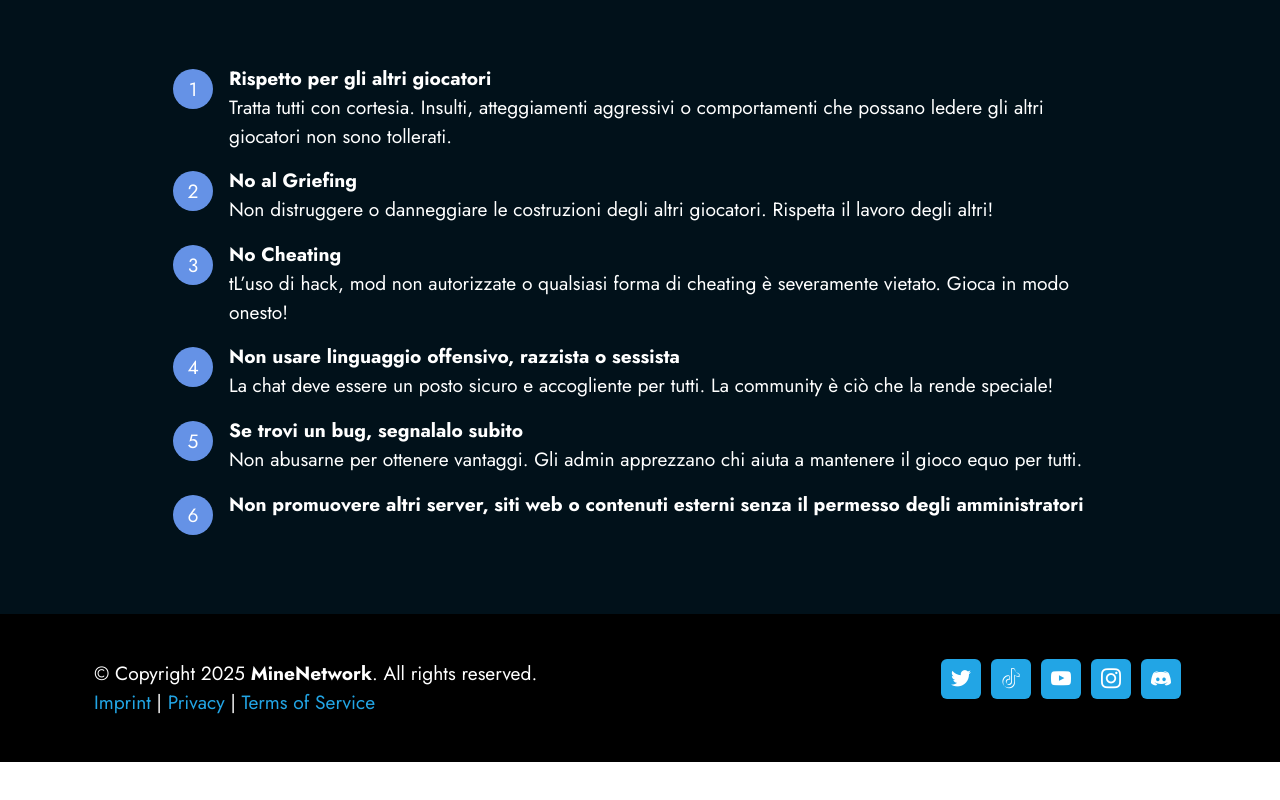
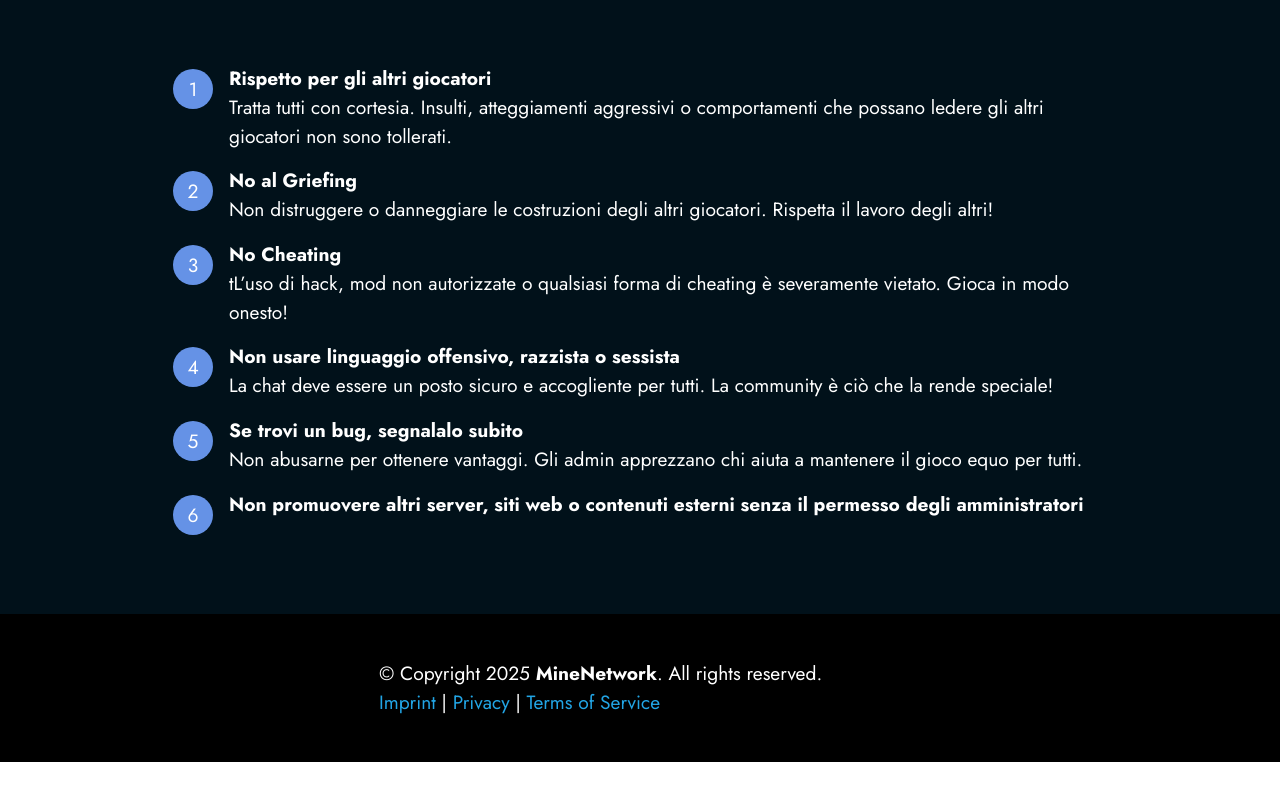
Before and after one commit to filyy5040/minenetworc, a plain HTML site: page rules.html in a window 1280 px wide. Shown: the part 876-1676 px from the top of the page. Drawn offline with Linux system fonts and the light colour scheme; files whose address does not match are found by name.

Commit message:
Update rules.html

```diff
--- a/rules.html
+++ b/rules.html
@@ -46,7 +46,7 @@
                         <img src="assets/images/512xnewhypixel.png" alt="" style="height: 3rem;">
                     </a>
                 </span>
-                <span class="navbar-caption-wrap"><a class="navbar-caption text-white display-7" href="#">Hypixel.net</a></span>
+                <span class="navbar-caption-wrap"><a class="navbar-caption text-white display-7" href="#">MineNetwork</a></span>
             </div>
             <button class="navbar-toggler" type="button" data-toggle="collapse" data-bs-toggle="collapse" data-target="#navbarSupportedContent" data-bs-target="#navbarSupportedContent" aria-controls="navbarNavAltMarkup" aria-expanded="false" aria-label="Toggle navigation">
                 <div class="hamburger">
@@ -57,12 +57,11 @@
                 </div>
             </button>
             <div class="collapse navbar-collapse" id="navbarSupportedContent">
-                <ul class="navbar-nav nav-dropdown" data-app-modern-menu="true"><li class="nav-item"><a class="nav-link link text-white text-primary display-4" href="index.html#features13-2">What is Hypixel</a></li>
-                    <li class="nav-item"><a class="nav-link link text-white text-primary display-4" href="index.html#features24-4">How to join</a></li><li class="nav-item"><a class="nav-link link text-white text-primary display-4" href="https://forum.hypixel.net" target="_blank">Forums</a></li>
-                    <li class="nav-item"><a class="nav-link link text-white text-primary display-4" href="rules.html">Rules</a>
+                <ul class="navbar-nav nav-dropdown" data-app-modern-menu="true"><li class="nav-item"><a class="nav-link link text-white text-primary display-4" href="index.html#features13-2">Cos'e MineNetwork</a></li>
+                    <li class="nav-item"><a class="nav-link link text-white text-primary display-4" href="index.html#features24-4">Come entrare</a></li>
+                    <li class="nav-item"><a class="nav-link link text-white text-primary display-4" href="rules.html">Regole</a>
                     </li></ul>
 
-                <div class="navbar-buttons mbr-section-btn"><a class="btn btn-primary display-4" href="https://hypixel.net" target="_blank"><span class="mobi-mbri mobi-mbri-shopping-basket mbr-iconfont mbr-iconfont-btn"></span>Store&nbsp;</a></div>
             </div>
         </div>
     </nav>
@@ -119,33 +118,7 @@
                 <p class="mbr-text text-grey mb-0 mbr-fonts-style display-7">
                     © Copyright 2025 <strong>MineNetwork</strong>. All rights reserved.<br><a href="imprint.html" class="text-primary" target="_blank">Imprint </a>| <a href="privacy.html" class="text-primary" target="_blank">Privacy </a>| <a href="tos.html" class="text-primary" target="_blank">Terms of Service</a></p>
             </div>
-            <div class="col-md-12 col-lg-6 px-4 align-right">
-                <div class="social-list">
-                    <div class="soc-item">
-                        <a href="https://twitter.com" target="_blank">
-                            <span class="mbr-iconfont mbr-iconfont-social socicon-twitter socicon"></span>
-                        </a>
-                    </div>
-                    <div class="soc-item">
-                        <a href="https://tiktok.com" target="_blank">
-                            <span class="mbr-iconfont mbr-iconfont-social socicon-tiktok socicon"></span>
-                        </a>
-                    </div>
-                    <div class="soc-item">
-                        <a href="https://youtube.com" target="_blank">
-                            <span class="mbr-iconfont mbr-iconfont-social socicon-youtube socicon"></span>
-                        </a>
-                    </div>
-                    <div class="soc-item">
-                        <a href="https://instagram.com" target="_blank">
-                            <span class="mbr-iconfont mbr-iconfont-social socicon-instagram socicon"></span>
-                        </a>
-                    </div>
-                    <div class="soc-item">
-                        <a href="https://discord.com" target="_blank">
-                            <span class="mbr-iconfont mbr-iconfont-social socicon-discord socicon"></span>
-                        </a>
-                    </div>
+
 
 
 
```
